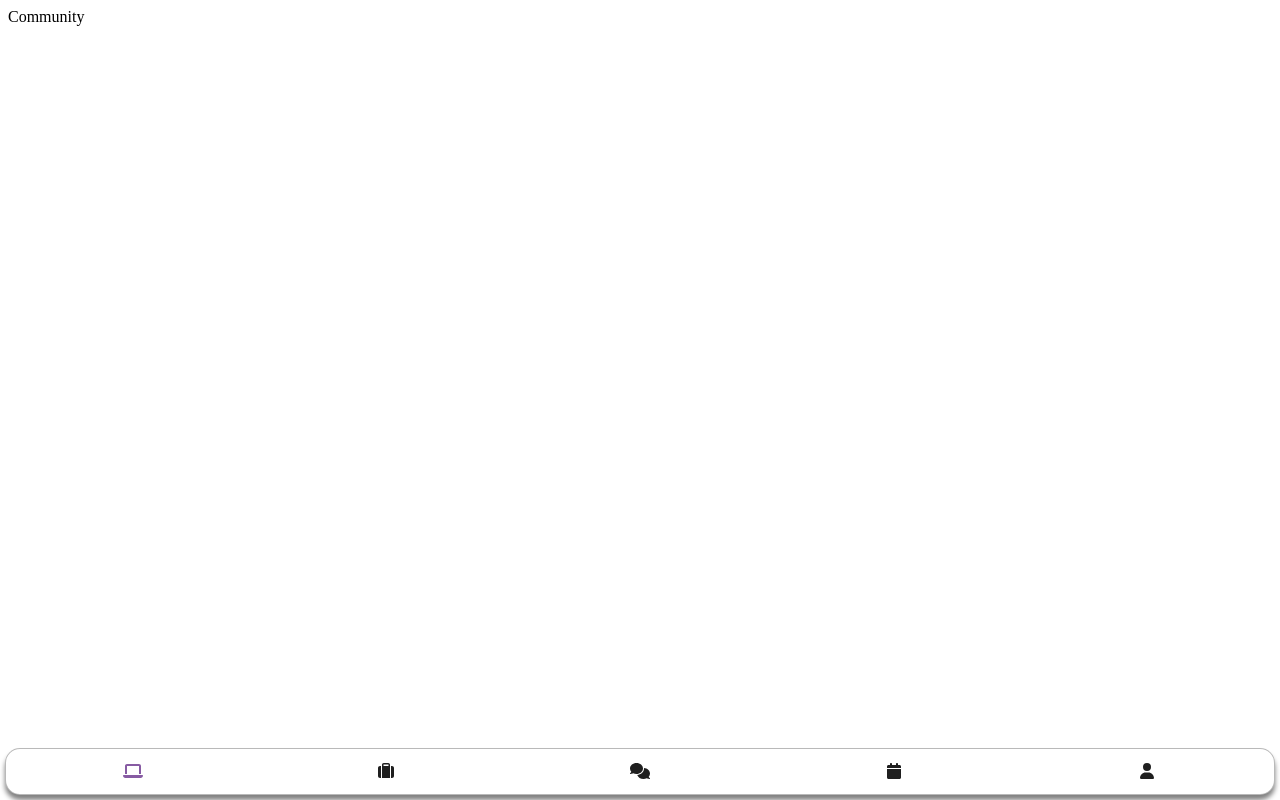
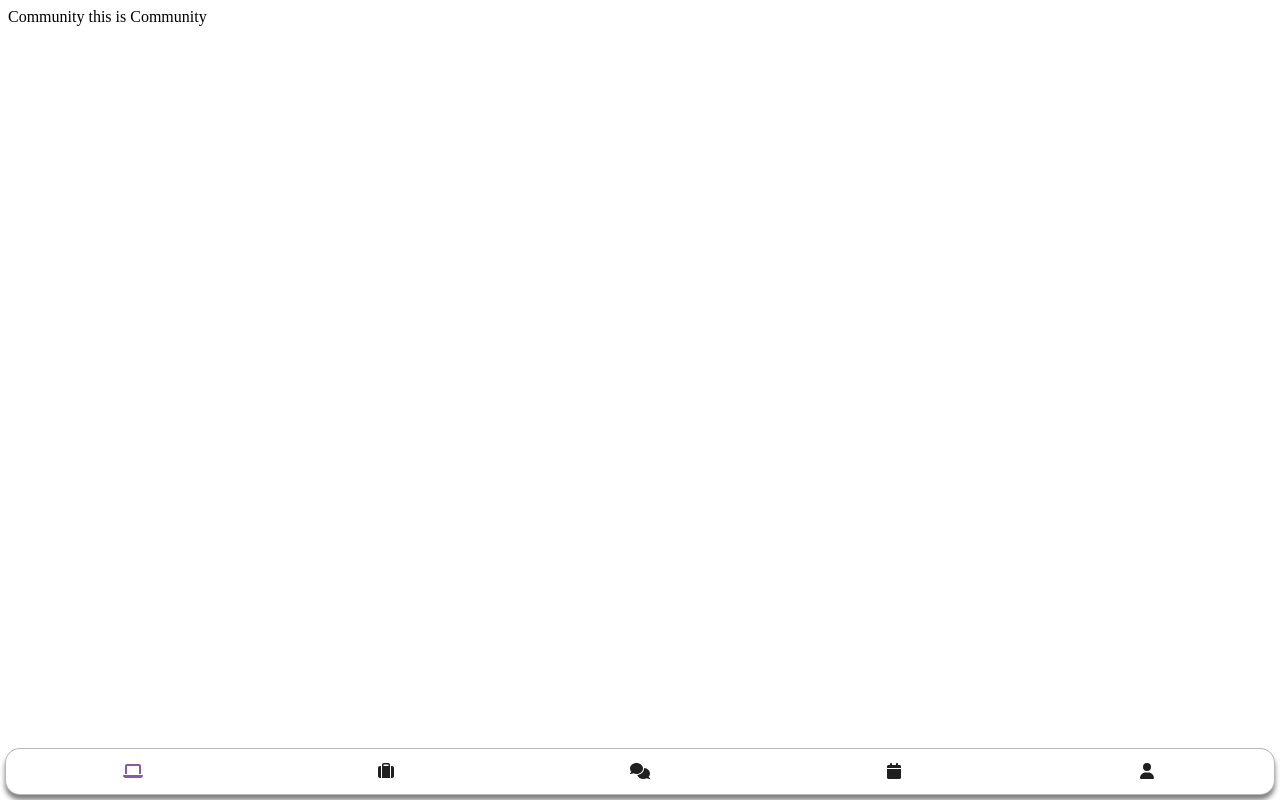
Before and after one commit to Olrlokr/woravel-FE, a React (Create React App) app: page /community in a window 1280 px wide. Built offline with nearby package versions, Linux system fonts and the light colour scheme; the HTML template or start-up script is replaced by a standard one.

Commit message:
this is test

```diff
--- a/src/pages/Community.jsx
+++ b/src/pages/Community.jsx
@@ -2,6 +2,11 @@ import React from 'react'
 
 export default function Community() {
   return (
-    <div>Community</div>
+    <div>Community
+
+      this is Community
+
+    </div>
+
   )
 }
```
